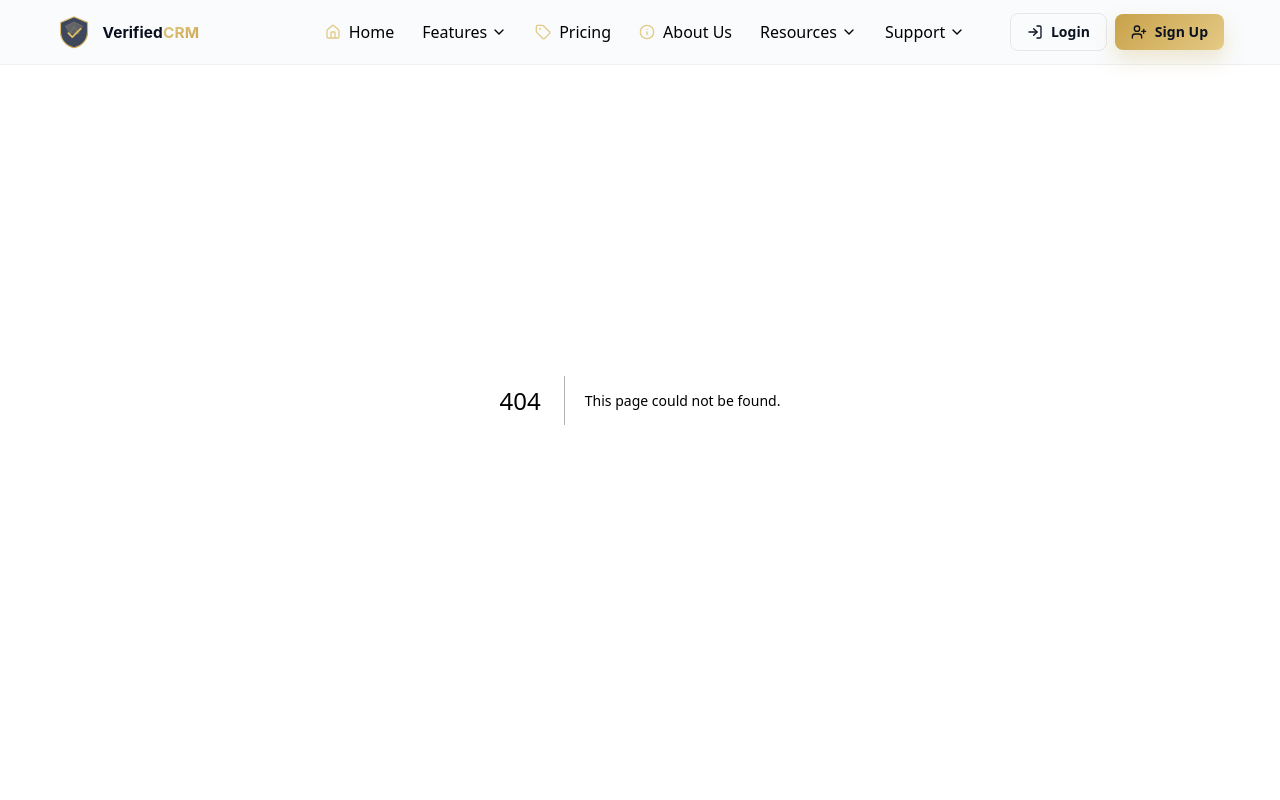
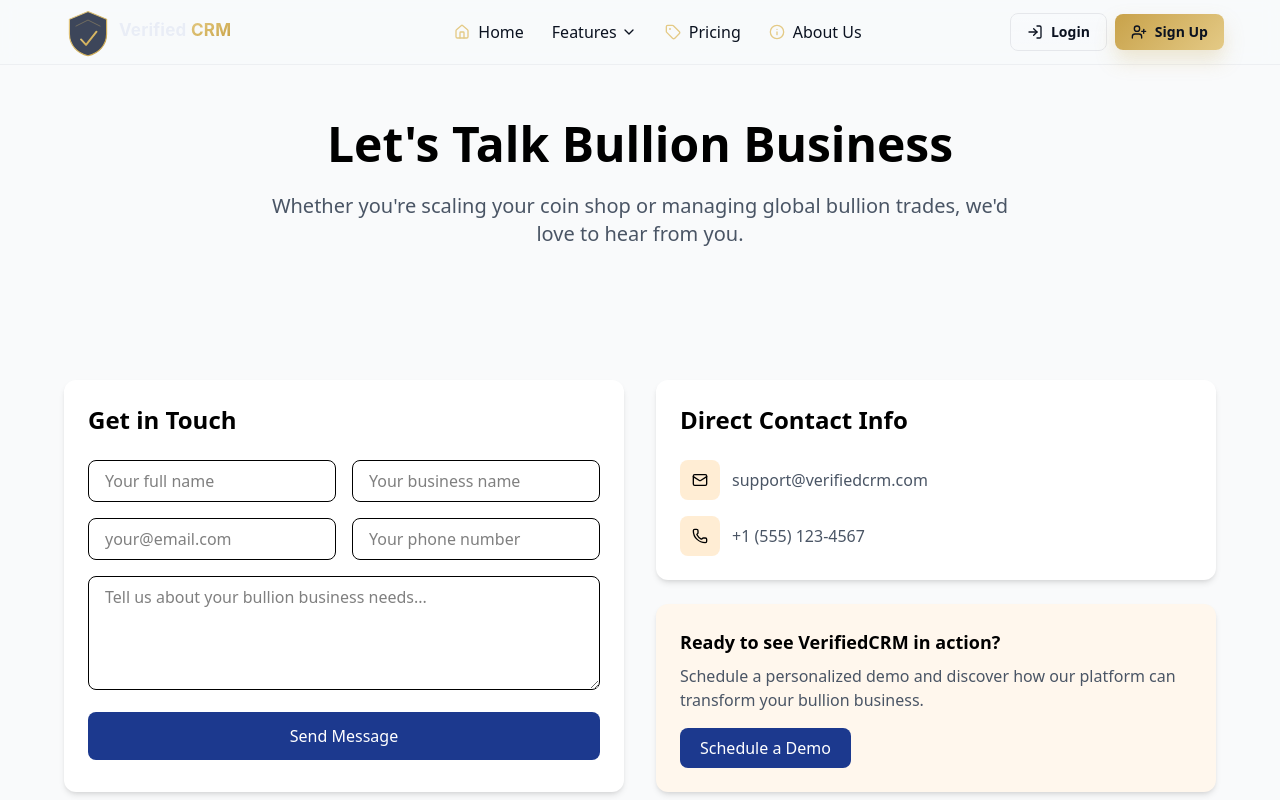
Before and after one commit to vercel-glitch/Verified-CRM, a Next.js app: page /contact in a window 1280 px wide. Before the commit this address had no page. Shown: the top 800 px of the page. Built offline with nearby package versions, Linux system fonts and the light colour scheme.

Commit message:
add contact page

```diff
--- a/app/about/page.js
+++ b/app/about/page.js
@@ -70,7 +70,7 @@ function StorySection({ title, text }) {
         <div className="grid grid-cols-1 md:grid-cols-5 gap-8 items-center">
           <div className="md:col-span-2 animate-fade-up" style={{ animationDelay: "120ms" }}>
             <div className="glass rounded-2xl border border-border p-8 h-56 flex items-center justify-center">
-              <span className="text-muted-foreground">[Illustration Placeholder]</span>
+              <span className="text-muted-foreground">We’re Here to Help Your Business Grow</span>
             </div>
           </div>
           <div className="md:col-span-3 animate-fade-up" style={{ animationDelay: "240ms" }}>
--- /dev/null
+++ b/app/contact/page.js
@@ -0,0 +1,93 @@
+import React from "react";
+import { Mail, Phone } from "lucide-react";
+
+export default function Contact() {
+  return (
+    <div className="min-h-screen  bg-gray-50 text-black flex flex-col items-center justify-center p-6">
+      <div className="text-center  py-9 max-w-3xl min-h-[40vh] flex flex-col items-center justify-center">
+        <h2 className="text-2xl lg:text-5xl font-semibold mb-4 lg:mb-6">Let's Talk Bullion Business</h2>
+        <p className="text-lg lg:text-xl text-gray-600">Whether you're scaling your coin shop or managing global bullion trades, we'd love to hear from you.</p>
+      </div>
+      <div className="max-w-6xl w-full grid grid-cols-1 lg:grid-cols-2 gap-8 py-9">
+
+        {/* Left Form */}
+        <div className="bg-white p-6 rounded-xl shadow-md">
+          <h2 className="text-2xl font-semibold mb-6">Get in Touch</h2>
+          <form className="space-y-4">
+            <div className="grid grid-cols-1 sm:grid-cols-2 gap-4">
+              <input
+                type="text"
+                placeholder="Your full name"
+                className="w-full px-4 py-2 border rounded-lg focus:outline-none focus:ring-2 focus:ring-blue-500"
+              />
+              <input
+                type="text"
+                placeholder="Your business name"
+                className="w-full px-4 py-2 border rounded-lg focus:outline-none focus:ring-2 focus:ring-blue-500"
+              />
+            </div>
+            <div className="grid grid-cols-1 sm:grid-cols-2 gap-4">
+              <input
+                type="email"
+                placeholder="your@email.com"
+                className="w-full px-4 py-2 border rounded-lg focus:outline-none focus:ring-2 focus:ring-blue-500"
+              />
+              <input
+                type="text"
+                placeholder="Your phone number"
+                className="w-full px-4 py-2 border rounded-lg focus:outline-none focus:ring-2 focus:ring-blue-500"
+              />
+            </div>
+            <textarea
+              rows="4"
+              placeholder="Tell us about your bullion business needs..."
+              className="w-full px-4 py-2 border rounded-lg focus:outline-none focus:ring-2 focus:ring-blue-500"
+            ></textarea>
+            <button
+              type="submit"
+              className="w-full bg-blue-900 text-white py-3 rounded-lg hover:bg-blue-800 transition"
+            >
+              Send Message
+            </button>
+          </form>
+        </div>
+
+        {/* Right Section */}
+        <div className="space-y-6">
+          {/* Contact Info */}
+          <div className="bg-white p-6 rounded-xl shadow-md">
+            <h2 className="text-2xl font-semibold mb-6">Direct Contact Info</h2>
+            <div className="space-y-4">
+              <div className="flex items-center gap-3">
+                <span className="bg-orange-100 p-3 rounded-lg">
+                  <Mail className="h-4 w-4" />
+                </span>
+                <p className="text-gray-600">support@verifiedcrm.com</p>
+              </div>
+              <div className="flex items-center gap-3">
+                <span className="bg-orange-100 p-3 rounded-lg">
+                  <Phone className="h-4 w-4" />
+                </span>
+                <p className="text-gray-600">+1 (555) 123-4567</p>
+              </div>
+            </div>
+          </div>
+
+          {/* Demo Box */}
+          <div className="bg-orange-50 p-6 rounded-xl shadow-md">
+            <h2 className="text-lg font-semibold mb-2">
+              Ready to see VerifiedCRM in action?
+            </h2>
+            <p className="text-gray-600 mb-4">
+              Schedule a personalized demo and discover how our platform can
+              transform your bullion business.
+            </p>
+            <button className="bg-blue-900 text-white px-5 py-2 rounded-lg hover:bg-blue-800 transition">
+              Schedule a Demo
+            </button>
+          </div>
+        </div>
+      </div>
+    </div>
+  );
+}
--- a/app/page.js
+++ b/app/page.js
@@ -11,11 +11,8 @@ import HeroSection from "../components/HeroSection";
 export default function Home() {
   return (
     <>
-     <HeroSection />
-
-
+      <HeroSection />
       <FeaturesBlend />
-
       <TestimonialsBlend />
       <CTADeep />
 
--- a/components/HeroSection.jsx
+++ b/components/HeroSection.jsx
@@ -2,7 +2,7 @@
 import Image from "next/image";
 import { Inter } from "next/font/google";
 
-const inter = Inter({ subsets: ["latin"], weight: ["400","600","700","800","900"] });
+const inter = Inter({ subsets: ["latin"], weight: ["400", "600", "700", "800", "900"] });
 
 export default function HeroSection() {
   return (
@@ -12,21 +12,20 @@ export default function HeroSection() {
         <div className="relative z-10 flex items-center justify-center md:justify-start px-6 md:px-12">
           <div className={`max-w-2xl text-white md:ml-4 lg:ml-6 ${inter.className}`}>
             <h1 className="text-4xl md:text-6xl font-extrabold leading-tight tracking-tight">
-              The CRM Built for the Gold & Mineral Industry
+              Power Your Bullion Business with <span className="text-gold-300">Smart CRM</span>
             </h1>
             <p className="mt-5 text-base md:text-lg text-white/85 max-w-xl font-medium">
-              Verified CRM helps businesses in the precious metal sector manage leads, deals, inventory,
-              and customer relationships effortlessly.
+              All-in-one bullion CRM with customer management, real-time pricing, workflow automation, and inventory control.
             </p>
             <div className="mt-6 flex items-center gap-4">
               <a
-                href="#"
+                href="/contact"
                 className="inline-flex items-center justify-center rounded-lg text-white px-6 py-3 font-semibold shadow-sm border border-white/10 bg-[linear-gradient(#7A6240)] hover:brightness-110 transition"
               >
                 Start Free Trial
               </a>
               <a
-                href="#"
+                href="/contact"
                 className="inline-flex items-center justify-center rounded-lg bg-[#0d0f14] text-white px-6 py-3 font-medium shadow-sm border border-white/35 hover:bg-[#151922] hover:border-white/60 transition"
               >
                 Book a Demo
--- a/components/Navbar.jsx
+++ b/components/Navbar.jsx
@@ -44,23 +44,23 @@ const navbarConfig = [
   },
   { label: "Pricing", href: "/pricing" },
   { label: "About Us", href: "/about" },
-  {
-    label: "Resources",
-    items: [
-      { label: "Blog", href: "/blog" },
-      { label: "FAQs", href: "/faqs" },
-      { label: "Case Studies", href: "/case-studies" },
-      { label: "Request a Demo", href: "/demo" },
-    ],
-  },
-  {
-    label: "Support",
-    items: [
-      { label: "Contact Us", href: "/contact" },
-      { label: "Live Chat", href: "/live-chat" },
-      { label: "Customer Support", href: "/customer-support" },
-    ],
-  },
+  // {
+  //   label: "Resources",
+  //   items: [
+  //     { label: "Blog", href: "/blog" },
+  //     { label: "FAQs", href: "/faqs" },
+  //     { label: "Case Studies", href: "/case-studies" },
+  //     { label: "Request a Demo", href: "/demo" },
+  //   ],
+  // },
+  // {
+  //   label: "Support",
+  //   items: [
+  //     { label: "Contact Us", href: "/contact" },
+  //     { label: "Live Chat", href: "/live-chat" },
+  //     { label: "Customer Support", href: "/customer-support" },
+  //   ],
+  // },
 ];
 
 const authLinks = [
@@ -162,9 +162,9 @@ export default function Navbar() {
       <div className="container-max flex items-center justify-between h-16">
         <div className="flex items-center gap-2">
           <Link href="/" className="inline-flex items-center gap-2">
-            <Image src="/verifiedcrm-mark.svg" alt="Verified CRM" width={36} height={36} priority />
-            <Image src="/verifiedcrm-wordmark.svg" alt="Verified CRM" width={180} height={44} priority className="relative top-[2px]" />
-            <span className="sr-only">Verified CRM</span>
+            {/* <Image src="/verifiedcrm-mark.svg" alt="Verified CRM" width={36} height={36} priority /> */}
+            <Image src="/verifiedcrm-logo-light.svg" alt="Verified CRM filtered-gold" width={250} height={44} priority className="relative top-[2px] border " />
+            <span className="sr-only text-white">Verified CRM</span>
           </Link>
         </div>
         <nav className="hidden md:flex items-center gap-1">
```
Also changed, not shown: app/globals.css (line endings or trailing spaces). Lines whose indentation alone changed are shown as unchanged.
